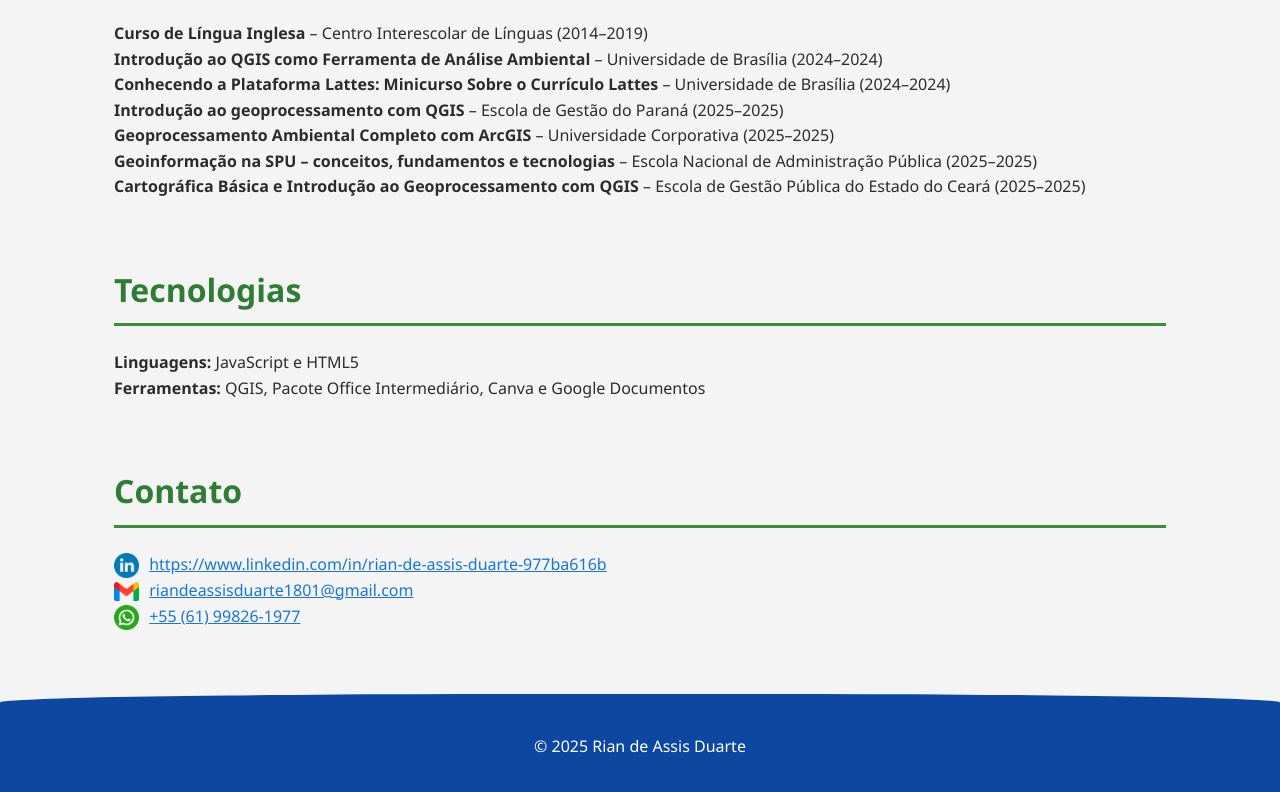
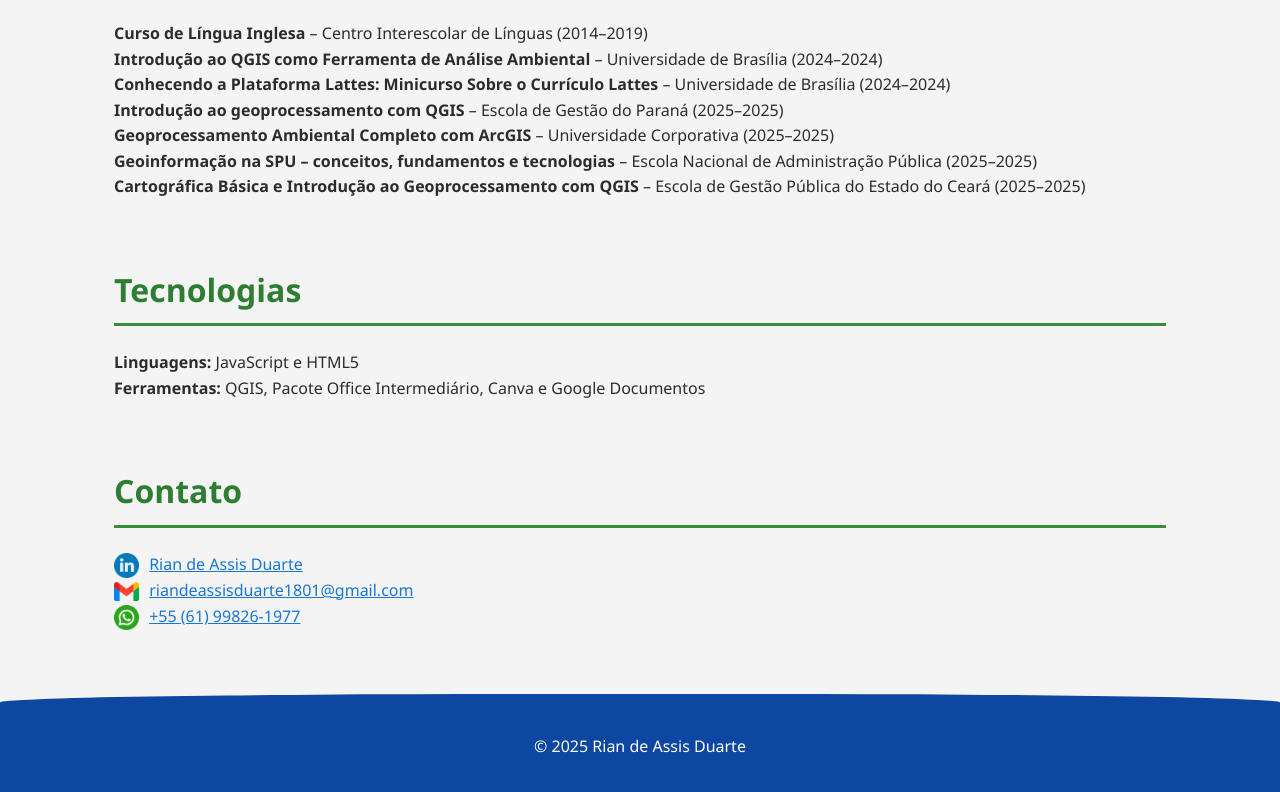
Before and after one commit to Rian1801/Portfolio, a plain HTML site: page index.html in a window 1280 px wide. Shown: the part 2058-2850 px from the top of the page. Drawn offline with Linux system fonts and the light colour scheme.

Commit message:
Mudança no Index

```diff
--- a/index.html
+++ b/index.html
@@ -90,7 +90,7 @@
             <p style="color: #0A66C2">
                 <img class="contato-icon" src="assets/img/logos/linkedin.png" alt="LinkedIn">
                 <a href="https://www.linkedin.com/in/rian-de-assis-duarte-977ba616b/" target="_blank">
-                    https://www.linkedin.com/in/rian-de-assis-duarte-977ba616b
+                    Rian de Assis Duarte
                 </a>
             </p>
 
```
